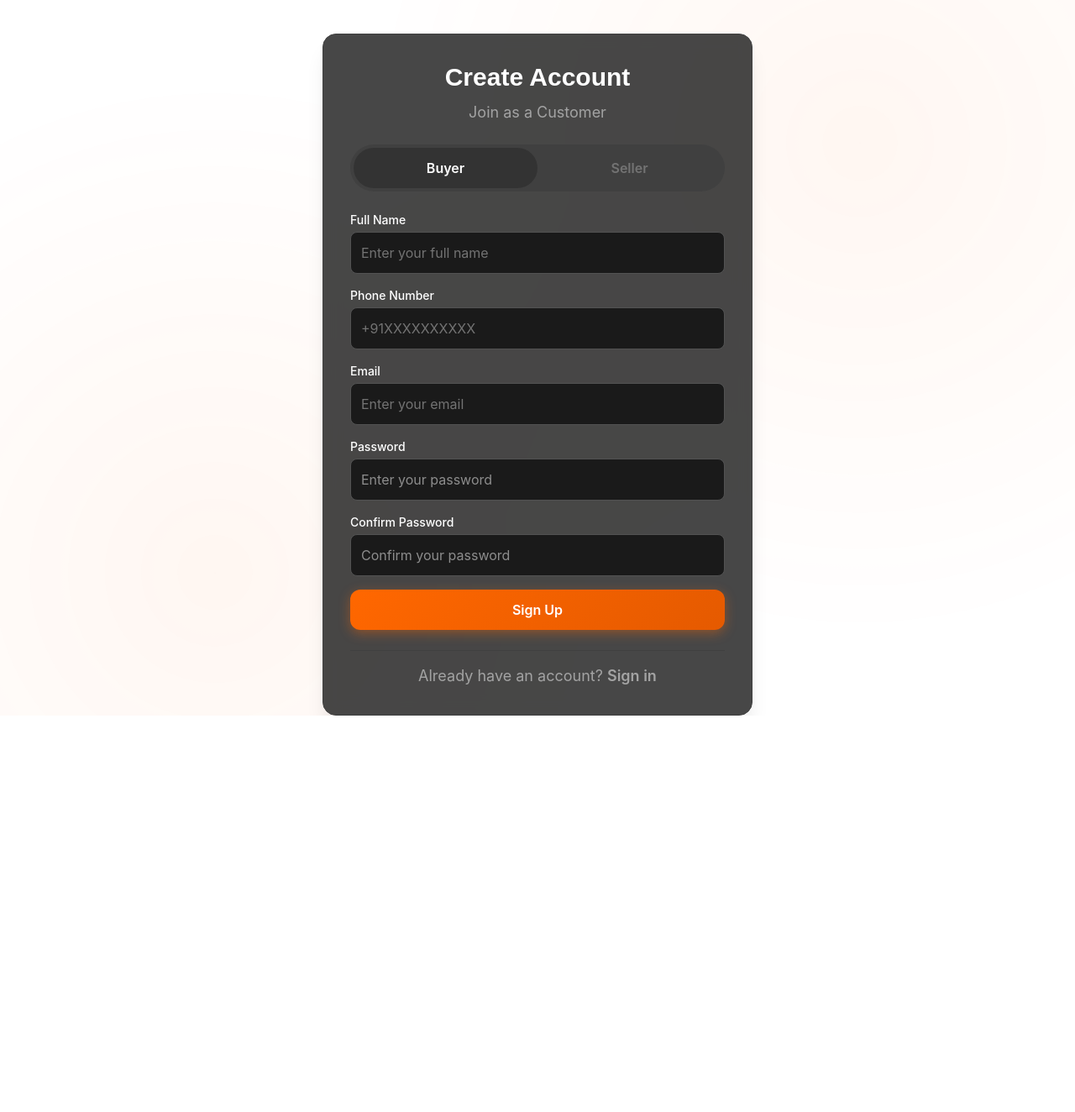
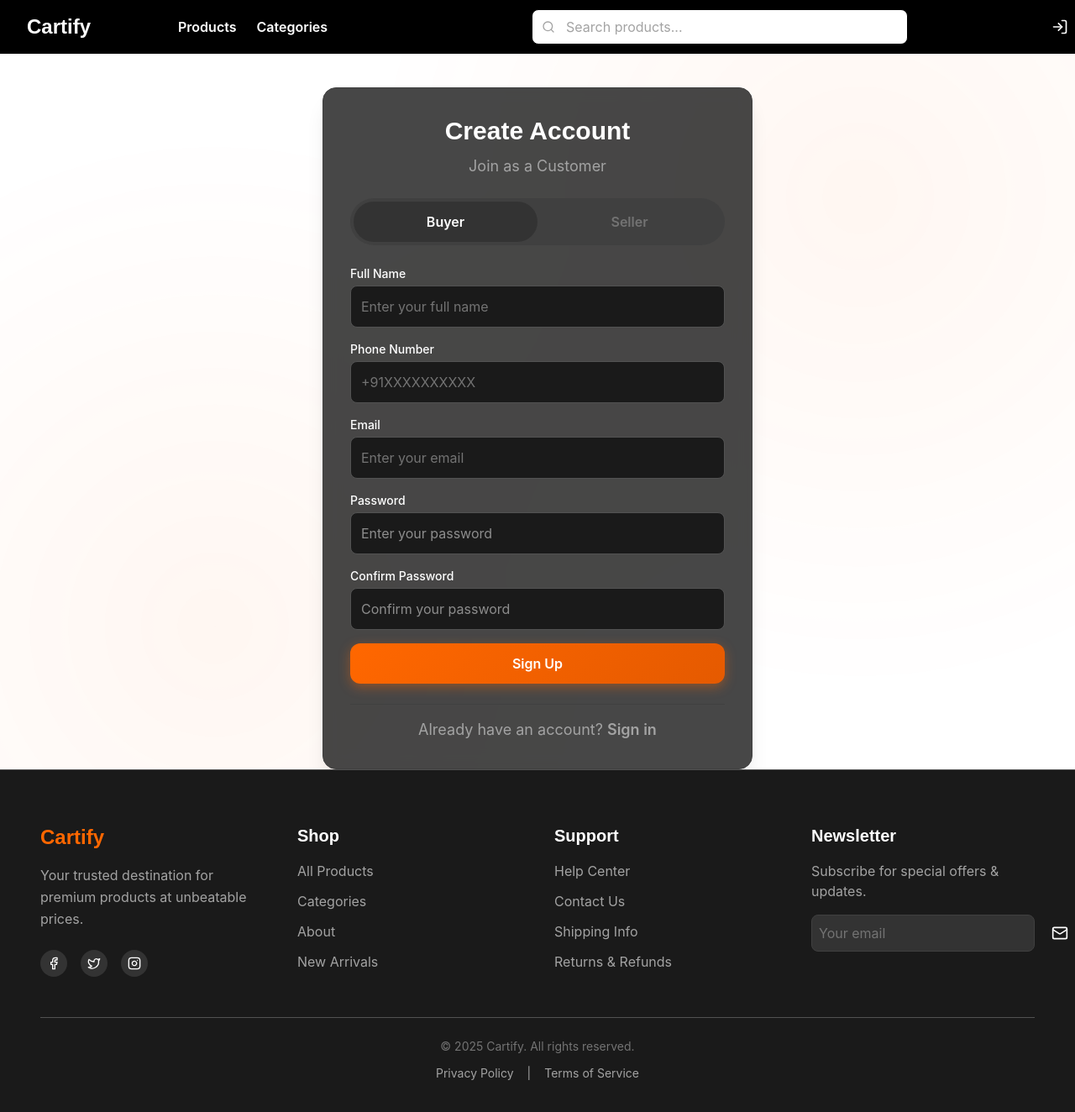
Before and after one commit to gunanivivek/E-Commerce, a React (Vite) app: page /signup in a window 1280 px wide. Shown: the top 1324 px of the page at 84% size. Before the commit the page ends 852 px from the top, so only its background shows below. Built offline with nearby package versions, Linux system fonts and the light colour scheme; no server answers.

Commit message:
Header and footer added in login ans sign up

```diff
--- a/src/App.tsx
+++ b/src/App.tsx
@@ -78,9 +78,7 @@ function App() {
 
         {/* Customer private pages */}
         <Route element={<RoleBasedRoute allowedRoles={["customer"]} />}>
-          <Route path="/profile" element={<CustomerLayouts />}>
-            <Route index element={<TestDashboard />} />
-          </Route>
+
         </Route>
 
         <Route path="/unauthorized" element={<Unauthorized />} />
--- a/src/pages/Login.tsx
+++ b/src/pages/Login.tsx
@@ -1,6 +1,8 @@
 import { useForm } from "react-hook-form";
 import { useLogin } from "../hooks/useLogin";
 import { useNavigate } from "react-router";
+import Footer from "../components/ui/Footer";
+import Header from "../components/ui/Header";
 
 interface LoginForm {
   email: string;
@@ -37,6 +39,8 @@ export default function Login() {
   };
 
   return (
+    <>
+    <Header/>
     <div className="min-h-screen flex items-center justify-center px-4 sm:px-6 md:px-8 relative overflow-hidden">
       {/* Subtle Unique Pattern Overlay */}
       <div className="absolute inset-0 opacity-5">
@@ -177,5 +181,7 @@ export default function Login() {
         </p>
       </div>
     </div>
+    <Footer/>
+    </>
   );
 }
--- a/src/pages/SignUp.tsx
+++ b/src/pages/SignUp.tsx
@@ -7,6 +7,8 @@ import type {
   SellerSignupRequest,
 } from "../types/auth";
 import { useNavigate } from "react-router";
+import Header from "../components/ui/Header";
+import Footer from "../components/ui/Footer";
 
 type UserType = "customer" | "seller";
 
@@ -37,6 +39,8 @@ export default function Signup() {
   };
 
   return (
+    <>
+    <Header/>
     <div className="min-h-screen flex items-center justify-center px-4 sm:px-6 md:px-8 relative overflow-hidden">
 
       <div className="absolute inset-0 opacity-5">
@@ -426,5 +430,7 @@ export default function Signup() {
         </p>
       </div>
     </div>
+    <Footer/>
+    </>
   );
 }
```
